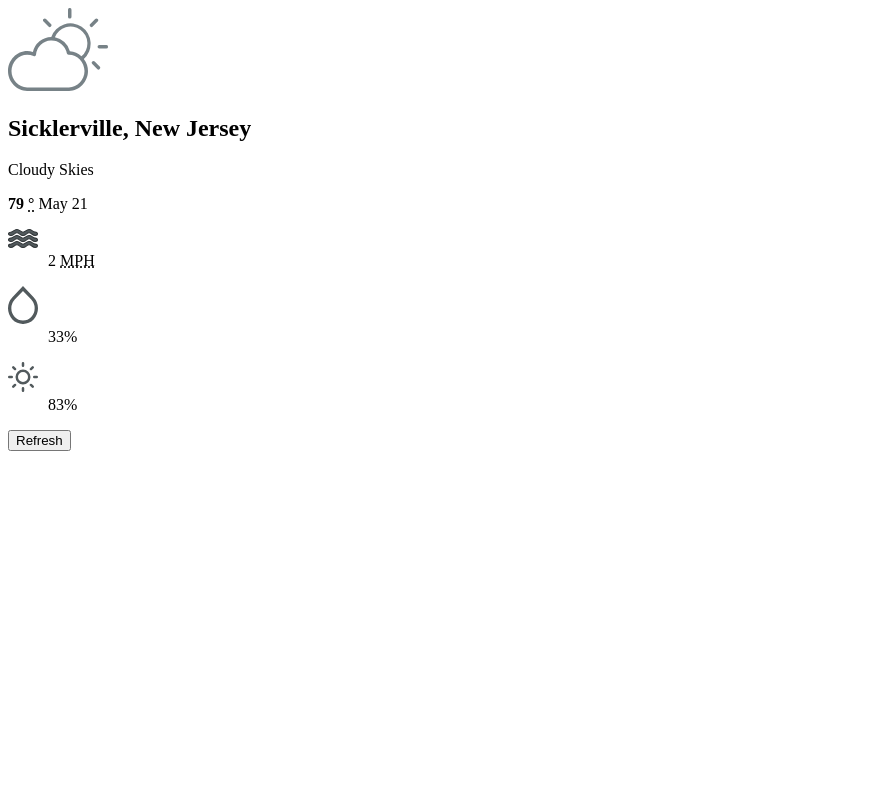
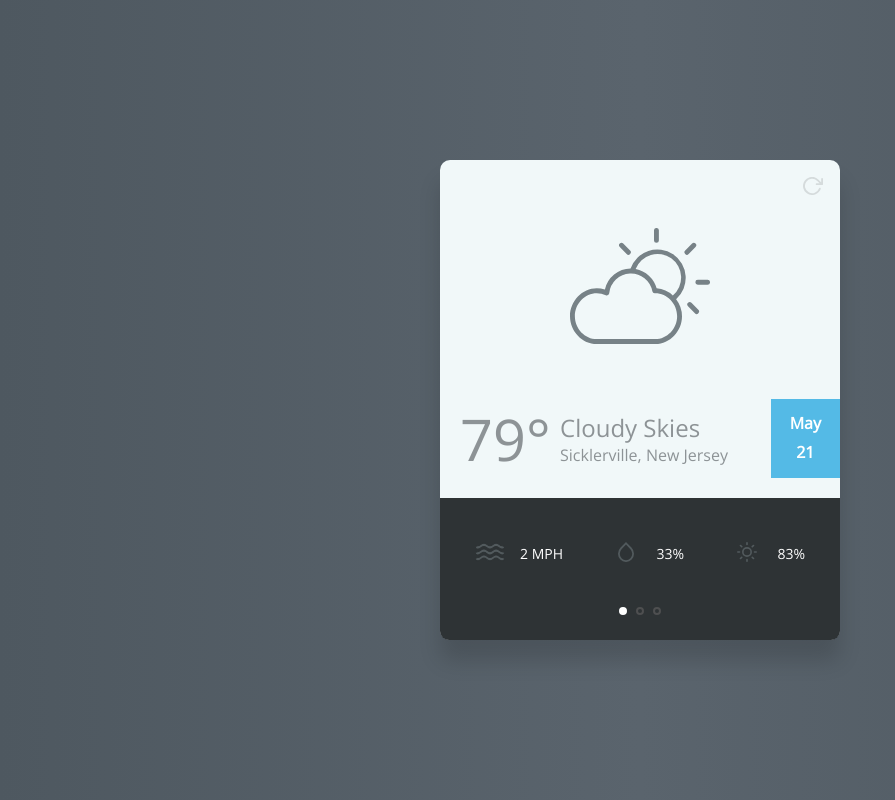
Before and after one commit to mohit806/html-css-1, a plain HTML site: page Nikita Belyaev/index.html in a window 1280 px wide. Shown: the whole page, without its empty margins (0-895 px from the left). Drawn offline with nearby package versions, Linux system fonts and the light colour scheme.

Commit message:
Add styles

```diff
--- a/Nikita Belyaev/index.html
+++ b/Nikita Belyaev/index.html
@@ -6,12 +6,13 @@
     <meta http-equiv="X-UA-Compatible" content="ie=edge">
     <title>New Jersey</title>
     <link rel="stylesheet" href="style.css">
+    <link href="https://fonts.googleapis.com/css?family=Open+Sans:300,400" rel="stylesheet">
 </head>
 <body>
 
     <article class="widget">
 
-        <img src="assets/mostly-cloudy.svg" alt="Mostly Cloudy" width="100">
+        <img class="widget__img" src="assets/mostly-cloudy.svg" alt="Mostly Cloudy" width="100">
 
         <div class="widget__info">
 
@@ -20,8 +21,8 @@
                 <p class="widget__description">Cloudy Skies</p>
             </header>
 
-            <strong class="widget__temp" aria-label="Temperature">79 <abbr title="degrees Fahrenheit">°</abbr></strong>
-            <time class="widget__date" datetime="2018-05-21">May 21</time>
+            <strong class="widget__temp" aria-label="Temperature">79<abbr title="degrees Fahrenheit">°</abbr></strong>
+            <time class="widget__date" datetime="2018-05-21">May<br/>21</time>
 
         </div>
 
@@ -56,7 +57,7 @@
             <a href="#" class="widget__control"></a>
         </div>
 
-        <button class="widget__refresh">Refresh</button>
+        <button class="widget__refresh"><span>Refresh</span></button>
 
     </article>
 
--- a/Nikita Belyaev/style.css
+++ b/Nikita Belyaev/style.css
@@ -0,0 +1,152 @@
+*, *:before, *:after {
+    box-sizing: border-box;
+}
+
+body {
+    margin: 0;
+    height: 100vh;
+    display: flex;
+    justify-content: center;
+    align-items: center;
+
+    background-color: #4e5860;
+    background: linear-gradient(to left, #4e5860, #5a646d, #4e5860);
+    font-family: 'Open Sans', sans-serif;
+}
+
+abbr {
+    text-decoration: none;
+}
+
+.widget {
+    position: relative;
+    margin: 0 auto;
+    text-align: center;
+    width: 400px;
+
+    background: #f1f8f9;
+    box-shadow: 0px 21px 21px 0 #00000025;
+    border-radius: 10px;
+}
+
+.widget__img {
+    margin-top: 4.25rem;
+    width: 35%;
+}
+
+.widget__info {
+    display: flex;
+    justify-content: flex-start;
+    align-items: center;
+    margin: 3.125rem 0 1.25rem;
+    padding-left: 1.25rem;
+
+    color: #8d9396;
+}
+
+.widget__temp {
+    order: 1;
+
+    font-size: 3.6rem;
+    font-weight: 400;
+}
+
+.widget__header {
+    display: flex;
+    flex-direction: column;
+    align-items: flex-start;
+    order: 2;
+    margin-left: 2.5%;
+}
+
+.widget__title {
+    order: 2;
+    margin: 0;
+
+    font-size: 1rem;
+    font-weight: 400;
+}
+
+.widget__description {
+    order: 1;
+    margin: 0;
+
+    font-size: 1.5rem;
+    font-weight: 200;
+}
+
+.widget__date {
+    align-self: stretch;
+    order: 3;
+    margin-left: auto;
+    padding: 0.625rem 5%;
+    text-align: center;
+
+    background-color: #54bae6;
+    color: #fff;
+    font-weight: 800;
+    line-height: 1.8;
+}
+
+.widget__details {
+    display: flex;
+    justify-content: space-between;
+    align-items: center;
+    padding: 1.875rem 8.75% 3.75rem 8.75%;
+
+    background: #2e3335;
+    color: #fff;
+    border-radius: 0 0 9px 9px;
+}
+
+.widget__detail {
+    display: flex;
+    align-items: center;
+    justify-content: space-around;
+    font-size: 0.875rem;
+}
+
+.widget__detail img {
+    height: 1.25rem;
+}
+
+.widget__detail dd{
+    margin-left: 15px;
+}
+
+.widget__refresh {
+    position: absolute;
+    top: 17px;
+    right: 17px;
+    width: 5%;
+    height:  1.25rem;
+
+    border: none;
+    background: url('assets/refresh.svg') no-repeat;
+}
+
+.widget__refresh span {
+    display: none;
+}
+
+.widget__controls {
+    display: flex;
+    justify-content: center;
+    position: absolute;
+    width: 100%;
+    bottom: 1.25rem;
+}
+
+.widget__control {
+    width: 0.5rem;
+    height: 0.5rem;
+    margin: 1.125%;
+
+    border: 2px solid #4e4f50;
+    border-radius: 100%;
+}
+
+.widget__control--active {
+    border: 2px solid #fff;
+    background: #fff;
+}
```
